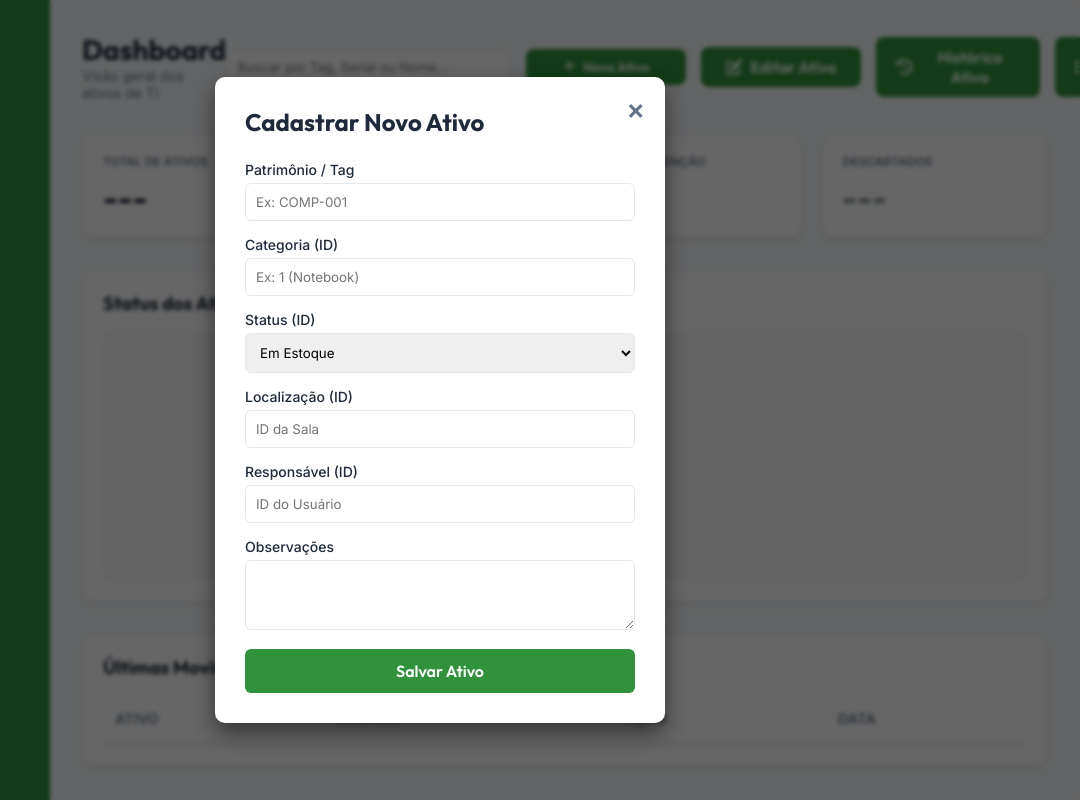
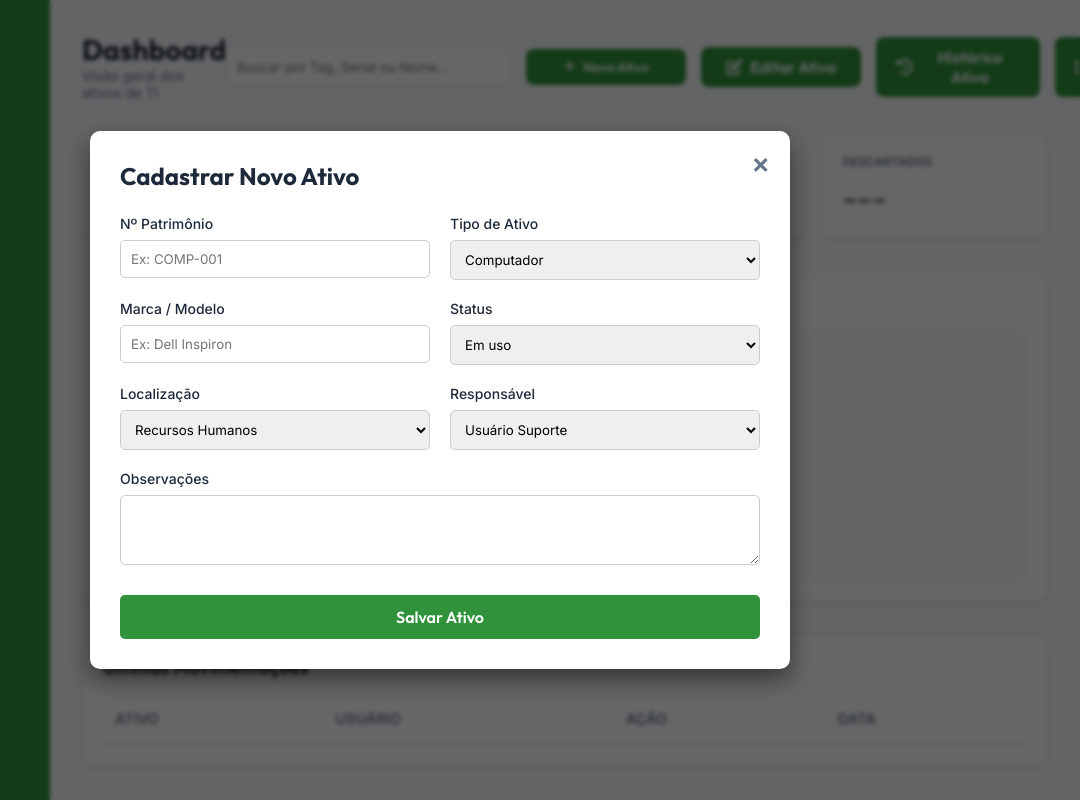
Before and after one commit to IasminCorregozinho/SGI-Sistema-de-gestao-de-itinerario, a website: page frontend/dashboard.html in a window 1280 px wide. Both pictures are taken after a click on the link "Cadastrar Ativo". Shown: the full height of the page, 200-1280 px from the left. Drawn offline with nearby package versions, Linux system fonts and the light colour scheme; no server answers.

Commit message:
fix/cadastro-modal

```diff
--- a/frontend/dashboard.html
+++ b/frontend/dashboard.html
@@ -31,7 +31,8 @@
             background: white;
             padding: 30px;
             border-radius: 10px;
-            width: 450px;
+            width: 700px;
+            max-width: 90%;
             box-shadow: 0 10px 25px rgba(0, 0, 0, 0.5);
         }
 
@@ -40,6 +41,73 @@
             font-size: 28px;
             cursor: pointer;
             font-weight: bold;
+        }
+
+        /* Form Grid Layout */
+        #formAtivo {
+            display: grid;
+            grid-template-columns: 1fr 1fr;
+            gap: 20px;
+            margin-top: 20px;
+        }
+
+        .form-group {
+            margin-bottom: 0;
+            /* Let grid gap handle spacing */
+            display: flex;
+            flex-direction: column;
+        }
+
+        .form-group label {
+            margin-bottom: 8px;
+            font-weight: 500;
+        }
+
+        .form-group input,
+        .form-group select,
+        .form-group textarea {
+            padding: 10px;
+            border: 1px solid #ccc;
+            border-radius: 5px;
+            font-family: inherit;
+        }
+
+        .span-2 {
+            grid-column: span 2;
+        }
+
+        .btn-salvar {
+            grid-column: span 2;
+            padding: 12px;
+            background-color: #30933C;
+            /* IFG Green */
+            color: white;
+            border: none;
+            border-radius: 5px;
+            font-size: 16px;
+            cursor: pointer;
+            font-weight: 600;
+            margin-top: 10px;
+        }
+
+        .btn-salvar:hover {
+            background-color: #1f6b29;
+        }
+
+        @media (max-width: 768px) {
+            .modal-box {
+                width: 95%;
+                padding: 20px;
+            }
+
+            #formAtivo {
+                grid-template-columns: 1fr;
+                gap: 15px;
+            }
+
+            .span-2 {
+                grid-column: span 1;
+            }
         }
     </style>
 </head>
@@ -164,35 +232,51 @@
 
             <form id="formAtivo" onsubmit="salvarAtivo(event)">
                 <div class="form-group">
-                    <label>Patrimônio / Tag</label>
-                    <input type="text" id="patrimonio" required placeholder="Ex: COMP-001">
+                    <label>Nº Patrimônio</label>
+                    <input type="text" id="patrimonio" placeholder="Ex: COMP-001" required>
                 </div>
 
                 <div class="form-group">
-                    <label>Categoria (ID)</label>
-                    <input type="number" id="tipo_ativo" required placeholder="Ex: 1 (Notebook)">
-                </div>
-
-                <div class="form-group">
-                    <label>Status (ID)</label>
-                    <select id="status">
-                        <option value="15">Em Estoque</option>
-                        <option value="13">Em Uso</option>
-                        <option value="14">Manutenção</option>
+                    <label>Tipo de Ativo</label>
+                    <select id="tipo_ativo">
+                        <option value="10">Computador</option>
+                        <option value="11">Monitor</option>
+                        <option value="12">Impressora</option>
                     </select>
                 </div>
 
                 <div class="form-group">
-                    <label>Localização (ID)</label>
-                    <input type="number" id="localizacao" placeholder="ID da Sala">
+                    <label>Marca / Modelo</label>
+                    <input type="text" id="marca_modelo" placeholder="Ex: Dell Inspiron">
                 </div>
 
                 <div class="form-group">
-                    <label>Responsável (ID)</label>
-                    <input type="number" id="responsavel" placeholder="ID do Usuário">
+                    <label>Status</label>
+                    <select id="status">
+                        <option value="13">Em uso</option>
+                        <option value="14">Em manutenção</option>
+                        <option value="15">Em estoque</option>
+                    </select>
                 </div>
 
                 <div class="form-group">
+                    <label>Localização</label>
+                    <select id="localizacao">
+                        <option value="11">Recursos Humanos</option>
+                        <option value="12">Financeiro</option>
+                        <option value="15">Recepção Central</option>
+                    </select>
+                </div>
+
+                <div class="form-group">
+                    <label>Responsável</label>
+                    <select id="responsavel">
+                        <option value="1">Usuário Suporte</option>
+                        <option value="4">Fabiana Chaves</option>
+                    </select>
+                </div>
+
+                <div class="form-group span-2">
                     <label>Observações</label>
                     <textarea id="observacoes" rows="3"></textarea>
                 </div>
@@ -322,6 +406,7 @@
             const dadosAtivo = {
                 patrimonio: document.getElementById('patrimonio').value,
                 id_tipo_ativo: parseInt(document.getElementById('tipo_ativo').value),
+                marca_modelo: document.getElementById('marca_modelo').value,
                 id_status: parseInt(document.getElementById('status').value),
                 id_localizacao: parseInt(document.getElementById('localizacao').value),
                 id_responsavel: parseInt(document.getElementById('responsavel').value),
```
